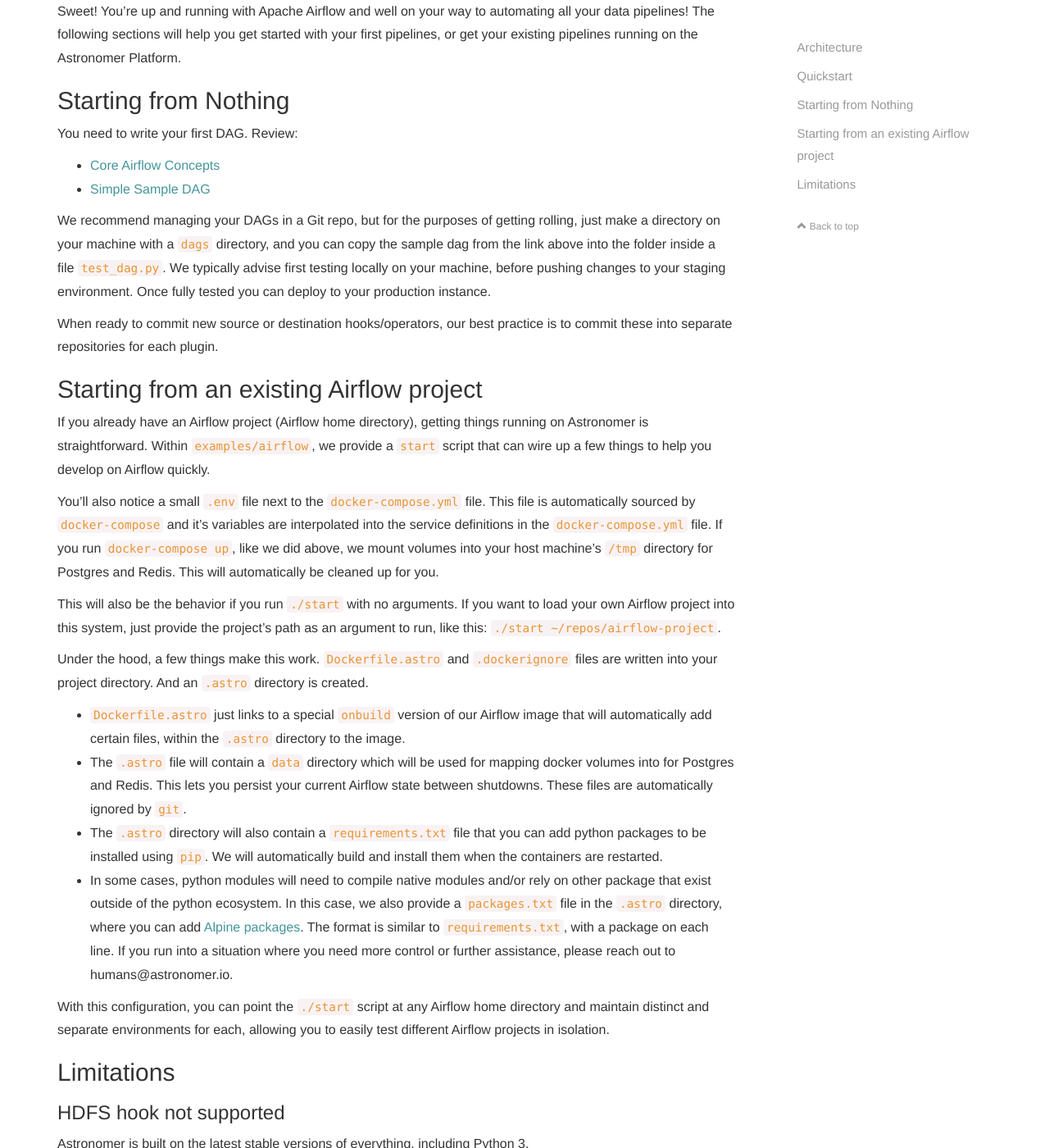
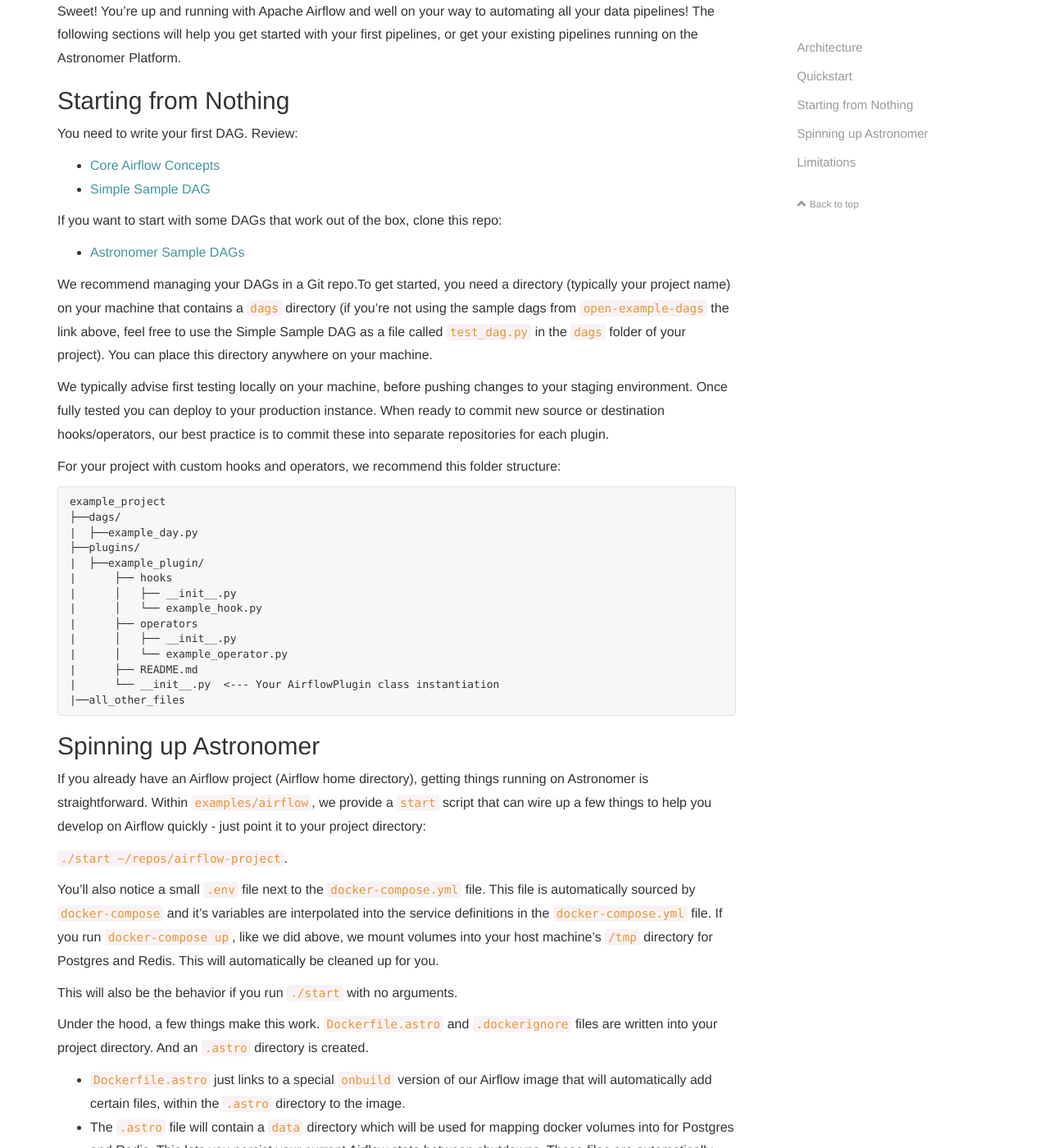
Before and after one commit to skynet/astronomer-ee, a Jekyll site: the page built from docs/pages/airflow.md, in a window 1280 px wide and 1400 px high, scrolled down 1356 px. Shown: the whole window at 82% size. Built offline with Jekyll 4.4.1, drawn with Linux system fonts in a browser that asks for light colours; nearby versions of some CDN libraries; comment, search, counter and statistics services are not loaded.

Commit message:
Made changes for #26

````diff
--- a/docs/pages/airflow.md
+++ b/docs/pages/airflow.md
@@ -28,17 +28,42 @@ You need to write your first DAG. Review:
 * [Core Airflow Concepts](https://docs.astronomer.io/v2/apache_airflow/tutorial/core-airflow-concepts.html)
 * [Simple Sample DAG](https://docs.astronomer.io/v2/apache_airflow/tutorial/sample-dag.html)
 
-We recommend managing your DAGs in a Git repo, but for the purposes of getting rolling, just make a directory on your machine with a `dags` directory, and you can copy the sample dag from the link above into the folder inside a file `test_dag.py`.
+If you want to start with some DAGs that work out of the box, clone this repo:
+* [Astronomer Sample DAGs](https://github.com/astronomerio/open-example-dags)
+
+We recommend managing your DAGs in a Git repo.To get started, you need a directory (typically your project name) on your machine that contains a `dags` directory (if you're not using the sample dags from `open-example-dags` the link above, feel free to use the Simple Sample DAG as a file called `test_dag.py` in the `dags` folder of your project). You can place this directory anywhere on your machine.
+
 We typically advise first testing locally on your machine, before pushing changes to your staging environment. Once fully tested you can deploy to your production instance.
-
 When ready to commit new source or destination hooks/operators, our best practice is to commit these into separate repositories for each plugin.
 
-## Starting from an existing Airflow project
-If you already have an Airflow project (Airflow home directory), getting things running on Astronomer is straightforward. Within `examples/airflow`, we provide a `start` script that can wire up a few things to help you develop on Airflow quickly.
+For your project with custom hooks and operators, we recommend this folder structure:
+
+```
+example_project
+├──dags/
+|  ├──example_day.py
+├──plugins/
+|  ├──example_plugin/
+|      ├── hooks
+|      │   ├── __init__.py
+|      │   └── example_hook.py
+|      ├── operators
+|      │   ├── __init__.py
+|      │   └── example_operator.py
+|      ├── README.md
+|      └── __init__.py  <--- Your AirflowPlugin class instantiation
+|──all_other_files
+```
+
+## Spinning up Astronomer
+If you already have an Airflow project (Airflow home directory), getting things running on Astronomer is straightforward.
+Within `examples/airflow`, we provide a `start` script that can wire up a few things to help you develop on Airflow quickly - just point it to your project directory:
+
+`./start ~/repos/airflow-project`.
 
 You'll also notice a small `.env` file next to the `docker-compose.yml` file. This file is automatically sourced by `docker-compose` and it's variables are interpolated into the service definitions in the `docker-compose.yml` file. If you run `docker-compose up`, like we did above, we mount volumes into your host machine's `/tmp` directory for Postgres and Redis. This will automatically be cleaned up for you.
 
-This will also be the behavior if you run `./start` with no arguments. If you want to load your own Airflow project into this system, just provide the project's path as an argument to run, like this: `./start ~/repos/airflow-project`.
+This will also be the behavior if you run `./start` with no arguments.
 
 Under the hood, a few things make this work. `Dockerfile.astro` and `.dockerignore` files are written into your project directory. And an `.astro` directory is created.
 - `Dockerfile.astro` just links to a special `onbuild` version of our Airflow image that will automatically add certain files, within the `.astro` directory to the image.
@@ -47,6 +72,7 @@ Under the hood, a few things make this work. `Dockerfile.astro` and `.dockerigno
 - In some cases, python modules will need to compile native modules and/or rely on other package that exist outside of the python ecosystem. In this case, we also provide a `packages.txt` file in the `.astro` directory, where you can add [Alpine packages](https://pkgs.alpinelinux.org/packages). The format is similar to `requirements.txt`, with a package on each line. If you run into a situation where you need more control or further assistance, please reach out to humans@astronomer.io.
 
 With this configuration, you can point the `./start` script at any Airflow home directory and maintain distinct and separate environments for each, allowing you to easily test different Airflow projects in isolation.
+
 
 ## Limitations
 
````
